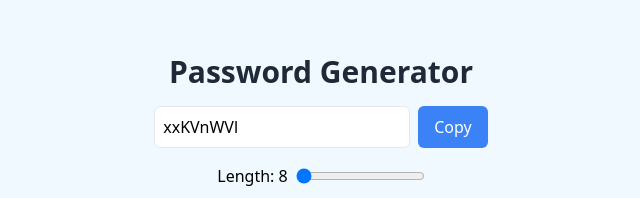
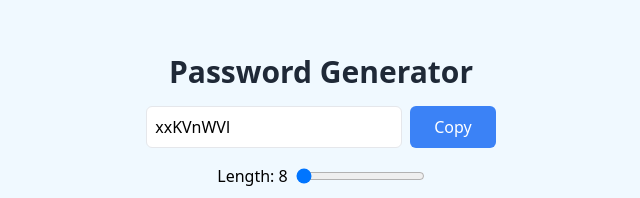
Before and after one commit to raknos13/react-password-generator, a React (Vite) app: page / in a window 1280 px wide. Shown: the part 211-409 px from the top of the page, without its empty margins (319-959 px from the left). Built offline with nearby package versions, Linux system fonts and the light colour scheme.

Commit message:
Add button styles for hover state

```diff
--- a/src/App.jsx
+++ b/src/App.jsx
@@ -52,7 +52,7 @@
         />
         <button
           onClick={handleCopyToClipboard}
-          className={`bg-blue-500 hover:bg-blue-600 text-white px-4 py-2 rounded-md ${isCopied ? "bg-green-500" : ""}`}
+          className={`bg-blue-500 hover:bg-blue-600 text-white px-4 py-2 rounded-md ${isCopied ? "bg-green-500 hover:bg-green-600" : "px-6"}`}
         >
           {isCopied ? "Copied" : "Copy"}
         </button>
```
